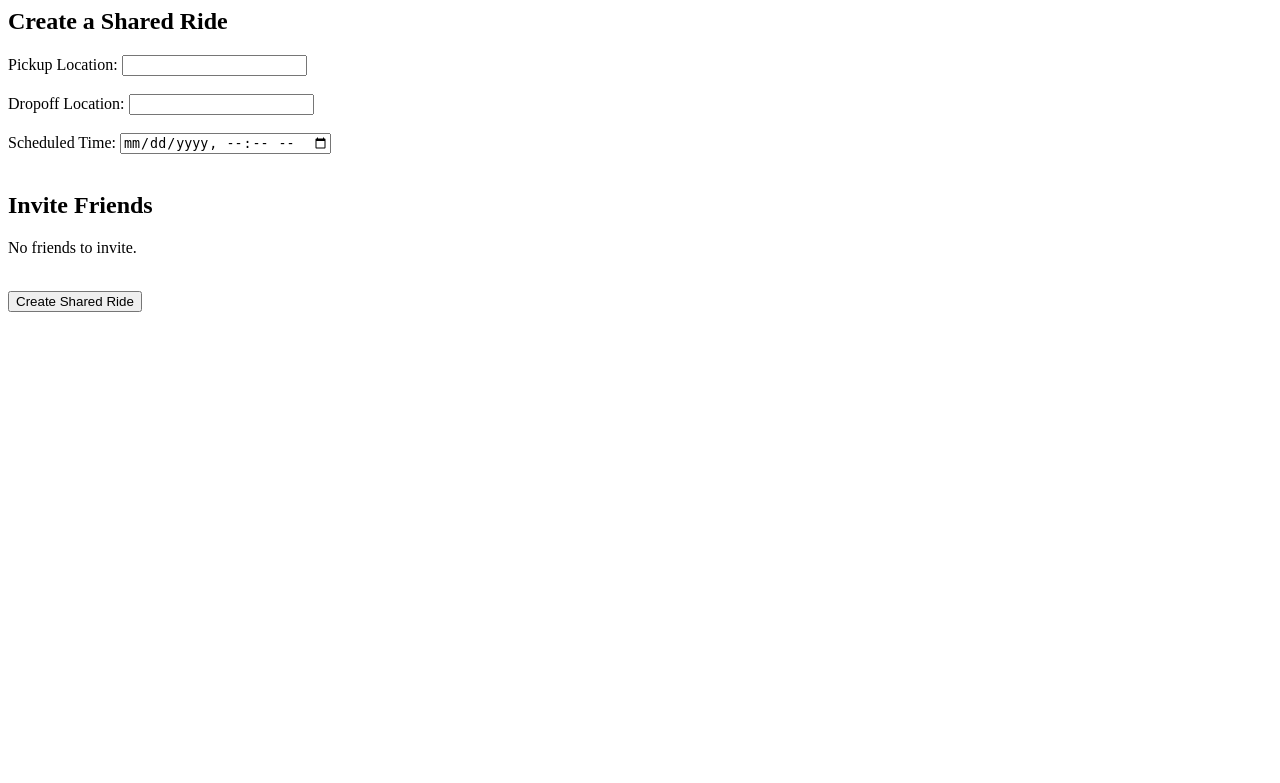
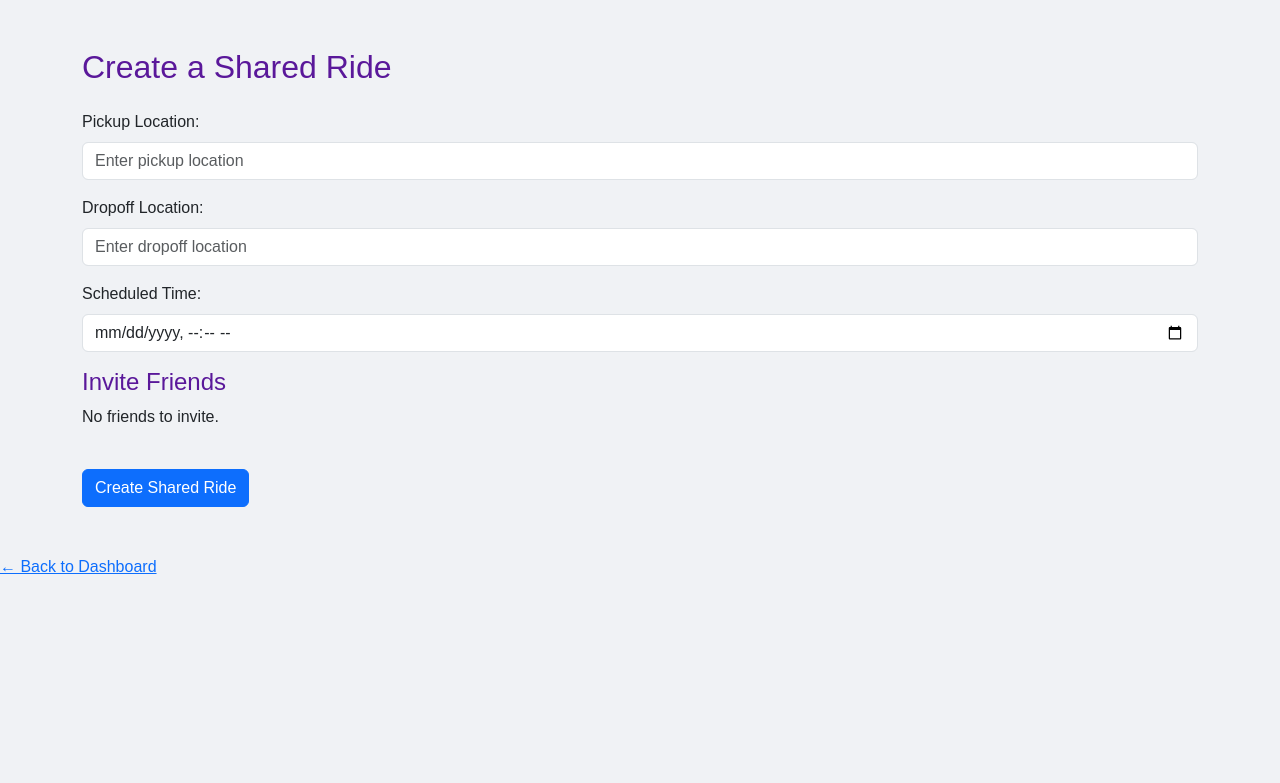
Before and after one commit to Priyanka-Patil15/RideRipple, a Django app: page /shared/create/ in a window 1280 px wide. Shown: the top 783 px of the page. Run offline with Django 4.2, Linux system fonts and the light colour scheme; the visitor is signed in with stand-in values (Sample User, id 1); data comes from the database, SQL or seed files in the repository.

Commit message:
dashboard and readme updates

```diff
--- a/rides/templates/rides/create_shared_ride.html
+++ b/rides/templates/rides/create_shared_ride.html
@@ -1,26 +1,64 @@
-<h2>Create a Shared Ride</h2>
+<!DOCTYPE html>
+<html lang="en">
+<head>
+  <meta charset="UTF-8" />
+  <meta name="viewport" content="width=device-width, initial-scale=1" />
+  <title>Create Shared Ride</title>
 
-<form method="POST">
+  <!-- Bootstrap CSS -->
+  <link href="https://cdn.jsdelivr.net/npm/bootstrap@5.3.0/dist/css/bootstrap.min.css" rel="stylesheet" />
+
+  <style>
+    body {
+      background: #f0f2f5;
+      font-family: Arial, sans-serif;
+    }
+
+    h2, h4 {
+      color: #5a189a;
+    }
+  </style>
+</head>
+<body>
+  <div class="container my-5">
+    <h2 class="mb-4">Create a Shared Ride</h2>
+
+    <form method="post">
       {% csrf_token %}
 
-  <label>Pickup Location:</label>
-  <input type="text" name="pickup" required><br><br>
+      <div class="mb-3">
+        <label for="pickup" class="form-label">Pickup Location:</label>
+        <input type="text" class="form-control" id="pickup" name="pickup" placeholder="Enter pickup location" required>
+      </div>
 
-  <label>Dropoff Location:</label>
-  <input type="text" name="dropoff" required><br><br>
+      <div class="mb-3">
+        <label for="dropoff" class="form-label">Dropoff Location:</label>
+        <input type="text" class="form-control" id="dropoff" name="dropoff" placeholder="Enter dropoff location" required>
+      </div>
 
-  <label>Scheduled Time:</label>
-  <input type="datetime-local" name="scheduled_time" required><br><br>
+      <div class="mb-3">
+        <label for="scheduled_time" class="form-label">Scheduled Time:</label>
+        <input type="datetime-local" class="form-control" id="scheduled_time" name="scheduled_time" required>
+      </div>
 
-  <h2>Invite Friends</h2>
+      <h4>Invite Friends</h4>
       {% if friends %}
         {% for friend in friends %}
-      <input type="checkbox" name="friends" value="{{ friend.id }}"> {{ friend.username }}<br>
+          <div class="form-check">
+            <input class="form-check-input" type="checkbox" id="friend{{ friend.id }}" name="friends" value="{{ friend.id }}">
+            <label class="form-check-label" for="friend{{ friend.id }}">{{ friend.username }}</label>
+          </div>
         {% endfor %}
       {% else %}
         <p>No friends to invite.</p>
       {% endif %}
 
-  <br>
-  <button type="submit">Create Shared Ride</button>
+      <button type="submit" class="btn btn-primary mt-4">Create Shared Ride</button>
     </form>
+  </div>
+
+  <!-- Bootstrap JS Bundle (Optional, needed for some components) -->
+  <script src="https://cdn.jsdelivr.net/npm/bootstrap@5.3.0/dist/js/bootstrap.bundle.min.js"></script>
+  <a href="{% url 'home' %}" class="back-link">← Back to Dashboard</a>
+</body>
+</html>
--- a/rides/urls.py
+++ b/rides/urls.py
@@ -5,7 +5,7 @@ from django.contrib.auth.views import LogoutView
 
 
 urlpatterns = [
-    path('dash/', views.home, name='home'),
+    path('dashboard/', views.home, name='home'),
     path('confirmation/', views.confirmation, name='confirmation'),
     path('login/', auth_views.LoginView.as_view(template_name='rides/login.html'), name='login'),
     path('register/', views.register_view, name='register'),
--- a/rides/views.py
+++ b/rides/views.py
@@ -155,7 +155,10 @@ def help_ai_view(request):
 
         except Exception as e:
             print(f"❌ Ollama error: {e}")
-            return JsonResponse({"reply": "There was an error with the AI."}, status=500)
+            return JsonResponse({
+                "reply": "There was an error with the AI.Our Agent will be connecting to this chat to help shortly!.."},
+                status=500
+            )
 
     return JsonResponse({"error": "Invalid request"}, status=400)
 
@@ -183,7 +186,6 @@ def create_shared_ride(request):
             SharedRideInvite.objects.create(ride=ride, invitee=user)
 
         return redirect('shared_ride_detail', ride.id)
-
     # Show form
     friends = User.objects.exclude(id=request.user.id)
     return render(request, 'rides/create_shared_ride.html', {'friends': friends})
```
Also changed, not shown: requirements.txt (added, +184 -0 lines), README.md. Lines whose indentation alone changed are shown as unchanged.
